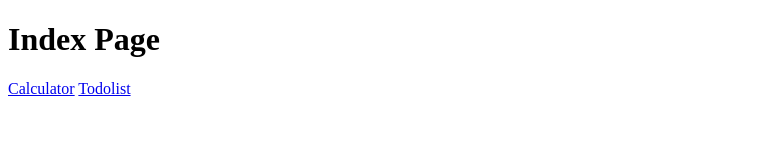
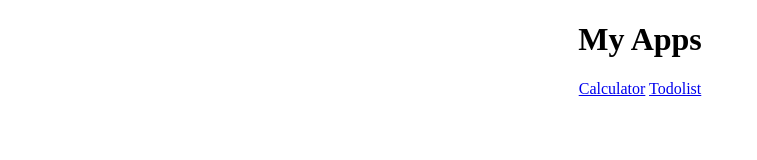
Before and after one commit to JayIvanOctat/Octat-my-app, a plain HTML site: page index.html in a window 1280 px wide. Shown: the whole page, without its empty margins (0-757 px from the left). Drawn offline with Linux system fonts and the light colour scheme.

Commit message:
added center

```diff
--- a/index.html
+++ b/index.html
@@ -4,10 +4,10 @@
     <meta charset="UTF-8">
     <meta name="viewport" content="width=device-width, initial-scale=1.0">
     <title>Index</title>
-    <h1>Index Page</h1>
+    <center><h1>My Apps</h1></center>
 </head>
 <body>
-<a href="calculator.html">Calculator</a>
-<a href="Todolist.html">Todolist</a>
+<center><a href="calculator.html">Calculator</a>
+    <a href="Todolist.html">Todolist</a></center>
 </body>
 </html>
```
